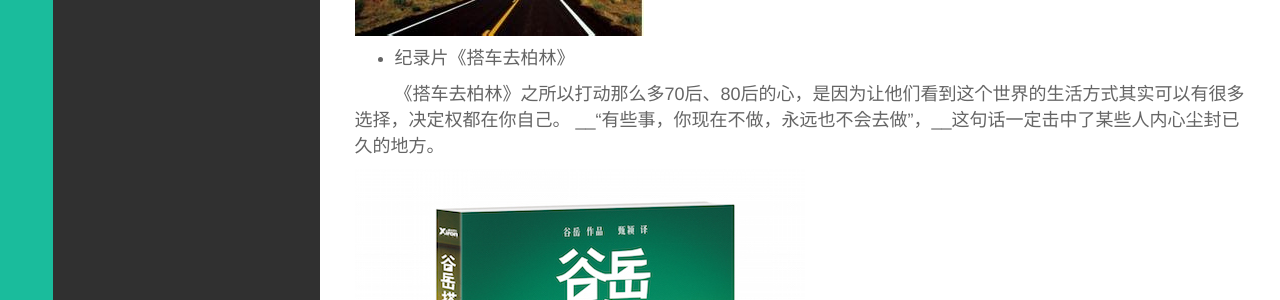
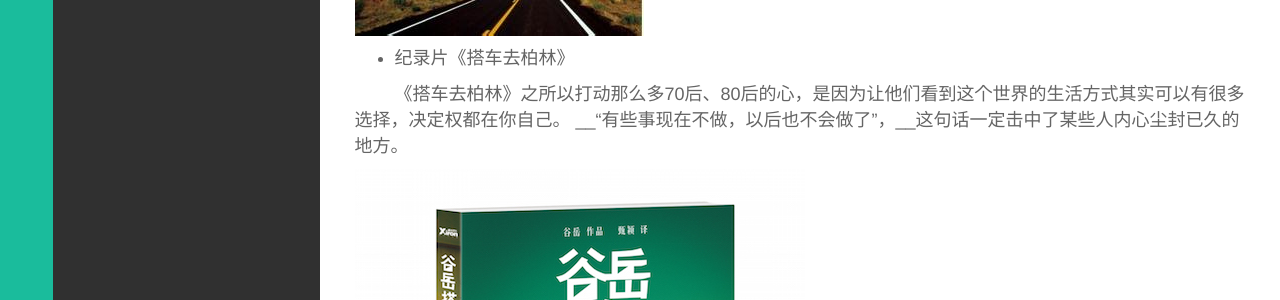
Before and after one commit to mingenhuang/mingenhuang.github.io, a Jekyll site: the page built from _posts/旅行/2015-10-07-travel-Hitchhiking trip.md, in a window 1280 px wide. Shown: the part 899-1199 px from the top of the page. Built offline with Jekyll 4.4.1, drawn with Linux system fonts in a browser that asks for light colours; nearby versions of some CDN libraries; library files that are not in the unit come from our copies; Markdown is read by kramdown in place of the engine named in the settings; some of the changed text lies outside the part shown.

Commit message:
upload pic

```diff
--- a/_posts/旅行/2015-10-07-travel-Hitchhiking trip.md
+++ b/_posts/旅行/2015-10-07-travel-Hitchhiking trip.md
@@ -23,7 +23,7 @@ description: 从北京出发，搭车旅行山西
 
 *	纪录片《搭车去柏林》
 
-&#160;&#160;&#160;&#160;&#160;&#160;&#160;&#160;《搭车去柏林》之所以打动那么多70后、80后的心，是因为让他们看到这个世界的生活方式其实可以有很多选择，决定权都在你自己。 __“有些事，你现在不做，永远也不会去做”，__这句话一定击中了某些人内心尘封已久的地方。
+&#160;&#160;&#160;&#160;&#160;&#160;&#160;&#160;《搭车去柏林》之所以打动那么多70后、80后的心，是因为让他们看到这个世界的生活方式其实可以有很多选择，决定权都在你自己。 __“有些事现在不做，以后也不会做了”，__这句话一定击中了某些人内心尘封已久的地方。
 
 ![搭车去柏林1](/public/img/travel/travel-20151007-3.JPG)
 
@@ -228,8 +238,6 @@ description: 从北京出发，搭车旅行山西
 ![搭车去柏林1](/public/img/travel/travel-20151007-27.JPG)
 
 ![搭车去柏林1](/public/img/travel/travel-20151007-28.JPG)
-
-![搭车去柏林1](/public/img/travel/travel-20151007-29.JPG)
 
 #### Day 5 ： 搭车 太原 —> 新乡 —> 大同
 
```
Also changed, not shown: other parts of _posts/旅行/2015-10-07-travel-Hitchhiking trip.md (+10 -0 lines), public/img/travel/travel-20151007-29.JPG, public/img/travel/travel-20151007-53.JPG (added), public/img/travel/travel-20151007-54.JPG (added), public/img/travel/travel-20151007-55.JPG (added).
